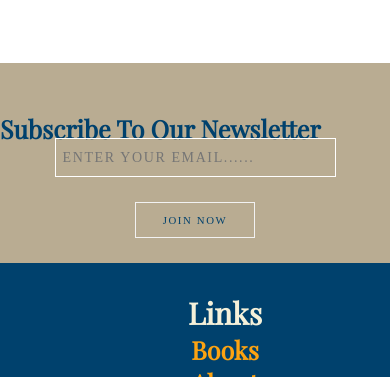
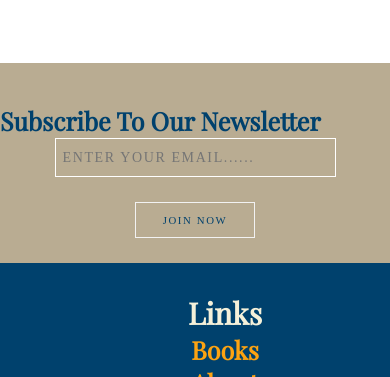
Before and after one commit to KingSonkorey69/website, a PHP site: page /pages/info.php in a window 390 px wide; the page is wider, and only the part inside the window is pictured. Shown: the part 6123-6500 px from the top of that part. Run offline with PHP 8.4, Linux system fonts and the light colour scheme; data comes from the database, SQL or seed files in the repository; data that the repository does not hold is empty; a stand-in replaces the project's code that opens the database connection; some libraries are stand-ins or nearby versions.

Commit message:
changed media query

```diff
--- a/assets/css/book.css
+++ b/assets/css/book.css
@@ -597,7 +597,7 @@ span {
         height: 200px;
     }
     .sub span {
-        margin-top: -5%;
+        margin-top: -9%;
         display: flex;
         flex-direction: inherit;
         align-items: center;
--- a/assets/css/contact.css
+++ b/assets/css/contact.css
@@ -484,7 +484,7 @@ span {
         height: 200px;
     }
     .sub span {
-        margin-top: -5%;
+        margin-top: -9%;
         display: flex;
         flex-direction: inherit;
         align-items: center;
--- a/assets/css/info.css
+++ b/assets/css/info.css
@@ -634,7 +634,7 @@ span {
         height: 200px;
     }
     .sub span {
-        margin-top: -5%;
+        margin-top: -9%;
         display: flex;
         flex-direction: inherit;
         align-items: center;
--- a/assets/css/kim.css
+++ b/assets/css/kim.css
@@ -741,7 +741,7 @@ span {
         height: 200px;
     }
     .sub span {
-        margin-top: -5%;
+        margin-top: -9%;
         display: flex;
         flex-direction: inherit;
         align-items: center;
```
